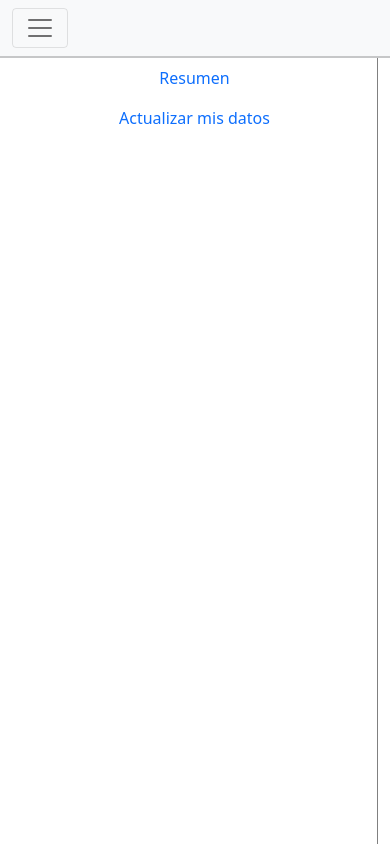
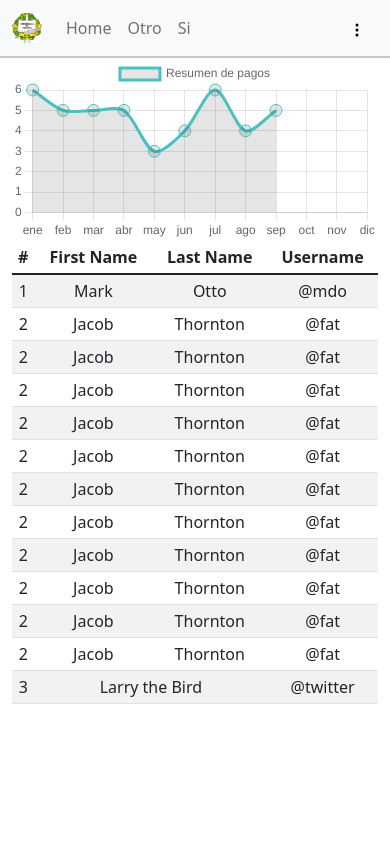
Before and after one commit to Xsmxxl/reactdockerv1, a React (Create React App) app: page / in a window 390 px wide. Shown: the top 846 px of the page. Built offline with nearby package versions, Linux system fonts and the light colour scheme.

Commit message:
Add active and setActive to see components

```diff
--- a/package.json
+++ b/package.json
@@ -8,9 +8,11 @@
     "@testing-library/user-event": "^13.5.0",
     "autoprefixer": "10.4.5",
     "bootstrap": "^5.1.3",
+    "bootstrap-icons": "^1.9.1",
     "chart.js": "^3.8.0",
     "react": "^18.2.0",
     "react-bootstrap": "^2.4.0",
+    "react-bootstrap-icons": "^1.8.4",
     "react-chartjs-2": "^4.3.1",
     "react-dom": "^18.2.0",
     "react-scripts": "5.0.1",
--- a/src/App.css
+++ b/src/App.css
@@ -1,40 +1,6 @@
 .App {
   text-align: center;
-}
-
-.App-logo {
-  height: 40vmin;
-  pointer-events: none;
-}
-
-@media (prefers-reduced-motion: no-preference) {
-  .App-logo {
-    animation: App-logo-spin infinite 20s linear;
-  }
-}
-
-.App-header {
-  background-color: #282c34;
   min-height: 100vh;
-  display: flex;
-  flex-direction: column;
-  align-items: center;
-  justify-content: center;
-  font-size: calc(10px + 2vmin);
-  color: white;
-}
-
-.App-link {
-  color: #61dafb;
-}
-
-@keyframes App-logo-spin {
-  from {
-    transform: rotate(0deg);
-  }
-  to {
-    transform: rotate(360deg);
-  }
 }
 
 .prueba{
@@ -46,3 +12,27 @@
   border-right: 1px solid gray;
 
 }
+
+.cosas{
+  height: calc(100vh - 58px);
+  overflow-y: 'scroll';
+}
+
+::-webkit-scrollbar {
+  width: 10px;
+}
+
+/* Track */
+::-webkit-scrollbar-track {
+  background: #f1f1f1;
+}
+
+/* Handle */
+::-webkit-scrollbar-thumb {
+  background: #888;
+}
+
+/* Handle on hover */
+::-webkit-scrollbar-thumb:hover {
+  background: #555;
+}
--- a/src/App.js
+++ b/src/App.js
@@ -1,40 +1,98 @@
 import './App.css';
-import Container from 'react-bootstrap/Container'
-import Navbar from 'react-bootstrap/Navbar'
+import Container from 'react-bootstrap/Container';
+import Navbar from 'react-bootstrap/Navbar';
 import Nav from 'react-bootstrap/Nav';
 import Row from 'react-bootstrap/Row';
 import Col from 'react-bootstrap/Col';
 import ResumenUser from './pages/resumen';
 import GraficoAdmin from './pages/admin/graph';
 import Sidebar from './pages/Sidebar';
+import Button from 'react-bootstrap/Button';
+import Offcanvas from 'react-bootstrap/Offcanvas';
+import { ThreeDotsVertical } from 'react-bootstrap-icons';
+
+import { useState } from 'react';
 
 //Ejemplo en https://coderthemes.com/hyper/saas/index.html
 
 function App() {
+
+  const [show, setShow] = useState(false);
+
+  const handleClose = () => setShow(false);
+  const handleShow = () => setShow(true);
+
+  const [active, setActive] = useState("resumen");
+
   return (
     <div className="App">
-      <Navbar bg="light" expand='lg' variant="light">
+      <Navbar bg="light" variant="light">
         <Container>
-          <Navbar.Toggle aria-controls='responsive-navbar-nav' />
-          <Navbar.Collapse>
-            <Nav className="me-auto">
-              <Nav.Link>Home</Nav.Link>
-              <Nav.Link>Otro</Nav.Link>
-              <Nav.Link>Si</Nav.Link>
-            </Nav>
-          </Navbar.Collapse>
+          <Navbar.Brand href="#">
+            <img
+              src={process.env.PUBLIC_URL + "/logoPesoBajo_0.jpg"}
+              width="30"
+              height="30"
+              className="d-inline-block align-top"
+              alt="Universidad de Panamá"
+            />
+          </Navbar.Brand>
+          <Nav className="me-auto">
+            <Nav.Link>Home</Nav.Link>
+            <Nav.Link>Otro</Nav.Link>
+            <Nav.Link>Si</Nav.Link>
+          </Nav>
+          <Nav className="justify-content-end">
+            <div className='d-sm-none'>
+              <Button variant="light" onClick={handleShow}>
+                <ThreeDotsVertical />
+              </Button>
+            </div>
+          </Nav>
         </Container>
       </Navbar>
       <hr className='my-0 border border-dark' />
+      <Offcanvas show={show} onHide={handleClose}>
+        <Offcanvas.Header closeButton>
+          <Offcanvas.Title>
+            <Navbar.Brand>
+              <img
+                src={process.env.PUBLIC_URL + "/logoPesoBajo_0.jpg"}
+                width="30"
+                height="30"
+                className="d-inline-block align-top"
+                alt="Universidad de Panamá"
+              />
+            </Navbar.Brand>
+            Universidad de Panamá
+          </Offcanvas.Title>
+        </Offcanvas.Header>
+        <Offcanvas.Body>
+          <Navbar expand='md' >
+            <Container>
+              <Nav className="flex-column">
+                <Nav.Link>Resumen</Nav.Link>
+                <Nav.Link>Actualizar mis datos</Nav.Link>
+              </Nav>
+            </Container>
+          </Navbar>
+        </Offcanvas.Body>
+      </Offcanvas>
       <div className='prueba'>
         <Row className='mt-0 mx-0 my-auto' xs={12} md={12}>
-          <Col xs={12} md={3}>
+          <Col xs={12} md={3} className='bg-light d-none d-sm-block'>
             <Sidebar />
           </Col>
           <Col xs={12} md={9}>
-            <p>Estes es el resumen</p>
-            <GraficoAdmin />
-            <ResumenUser />
+            <div style={{ overflowY: 'auto' }} className='cosas'>
+
+
+              {active === "resumen" && <GraficoAdmin />}
+              {active === "resumen" && <ResumenUser />}
+              {active === "actualizar" && <p>actualizar</p>}
+
+
+            </div>
           </Col>
         </Row>
       </div>
--- a/src/index.js
+++ b/src/index.js
@@ -4,6 +4,7 @@ import './index.css';
 import App from './App';
 import reportWebVitals from './reportWebVitals';
 import 'bootstrap/dist/css/bootstrap.min.css';
+import 'bootstrap-icons/font/bootstrap-icons.css'
 
 const root = ReactDOM.createRoot(document.getElementById('root'));
 root.render(
--- a/src/pages/Sidebar.js
+++ b/src/pages/Sidebar.js
@@ -1,14 +1,21 @@
 import Nav from 'react-bootstrap/Nav';
+import Container from 'react-bootstrap/Container';
+import Navbar from 'react-bootstrap/Navbar';
 
 export default function Sidebar() {
     return (
         <>
-            <div className="sidebar">
-                <Nav className="flex-column">
-                    <Nav.Link>Resumen</Nav.Link>
-                    <Nav.Link>Actualizar mis datos</Nav.Link>
-                </Nav>
-            </div>
+            <Navbar expand='md' >
+                <Container>
+                    <Navbar.Toggle aria-controls='responsive-navbar-nav' />
+                    <Navbar.Collapse id='collapseExample'>
+                        <Nav className="flex-column">
+                            <Nav.Link>Resumen</Nav.Link>
+                            <Nav.Link>Actualizar mis datos</Nav.Link>
+                        </Nav>
+                    </Navbar.Collapse>
+                </Container>
+            </Navbar>
         </>
     );
 }
--- a/src/pages/resumen.js
+++ b/src/pages/resumen.js
@@ -26,6 +26,66 @@ export default function ResumenUser() {
                         <td>@fat</td>
                     </tr>
                     <tr>
+                        <td>2</td>
+                        <td>Jacob</td>
+                        <td>Thornton</td>
+                        <td>@fat</td>
+                    </tr>
+                    <tr>
+                        <td>2</td>
+                        <td>Jacob</td>
+                        <td>Thornton</td>
+                        <td>@fat</td>
+                    </tr>
+                    <tr>
+                        <td>2</td>
+                        <td>Jacob</td>
+                        <td>Thornton</td>
+                        <td>@fat</td>
+                    </tr>
+                    <tr>
+                        <td>2</td>
+                        <td>Jacob</td>
+                        <td>Thornton</td>
+                        <td>@fat</td>
+                    </tr>
+                    <tr>
+                        <td>2</td>
+                        <td>Jacob</td>
+                        <td>Thornton</td>
+                        <td>@fat</td>
+                    </tr>
+                    <tr>
+                        <td>2</td>
+                        <td>Jacob</td>
+                        <td>Thornton</td>
+                        <td>@fat</td>
+                    </tr>
+                    <tr>
+                        <td>2</td>
+                        <td>Jacob</td>
+                        <td>Thornton</td>
+                        <td>@fat</td>
+                    </tr>
+                    <tr>
+                        <td>2</td>
+                        <td>Jacob</td>
+                        <td>Thornton</td>
+                        <td>@fat</td>
+                    </tr>
+                    <tr>
+                        <td>2</td>
+                        <td>Jacob</td>
+                        <td>Thornton</td>
+                        <td>@fat</td>
+                    </tr>
+                    <tr>
+                        <td>2</td>
+                        <td>Jacob</td>
+                        <td>Thornton</td>
+                        <td>@fat</td>
+                    </tr>
+                    <tr>
                         <td>3</td>
                         <td colSpan={2}>Larry the Bird</td>
                         <td>@twitter</td>
```
Also changed, not shown: public/logoPesoBajo_0.jpg (added), 1 other file (tests, documents, lock files or other folders).
